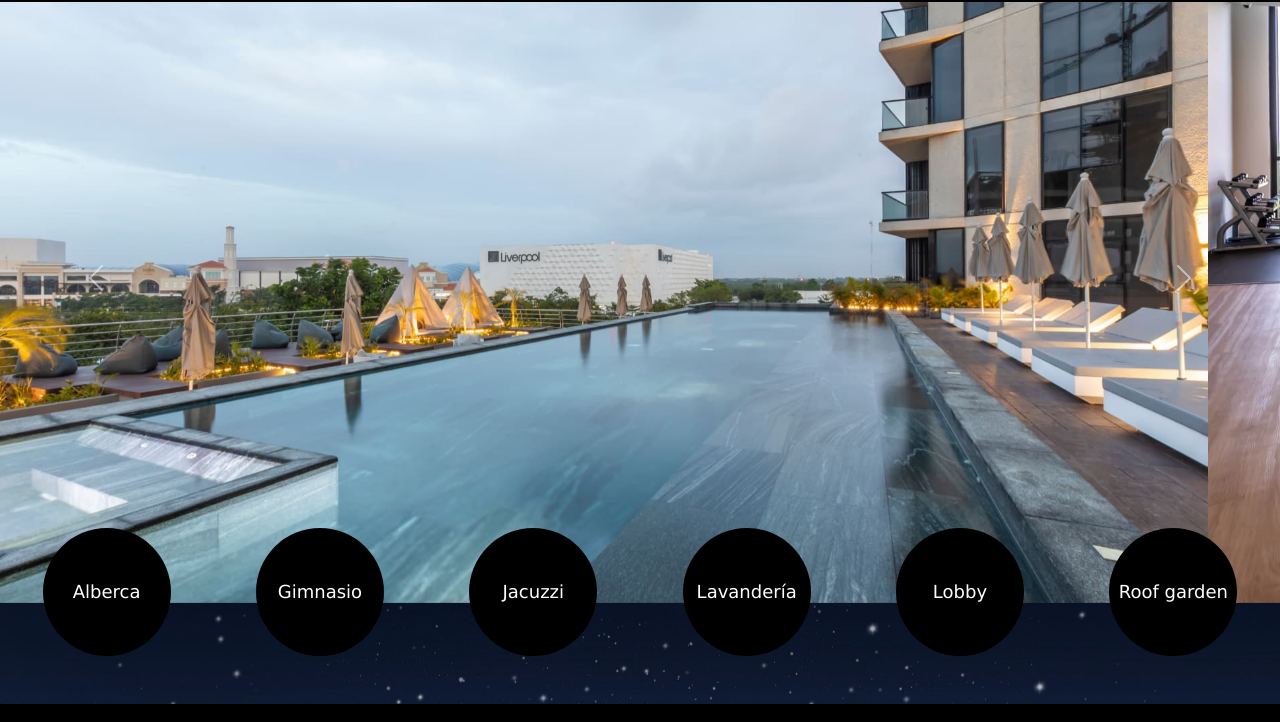
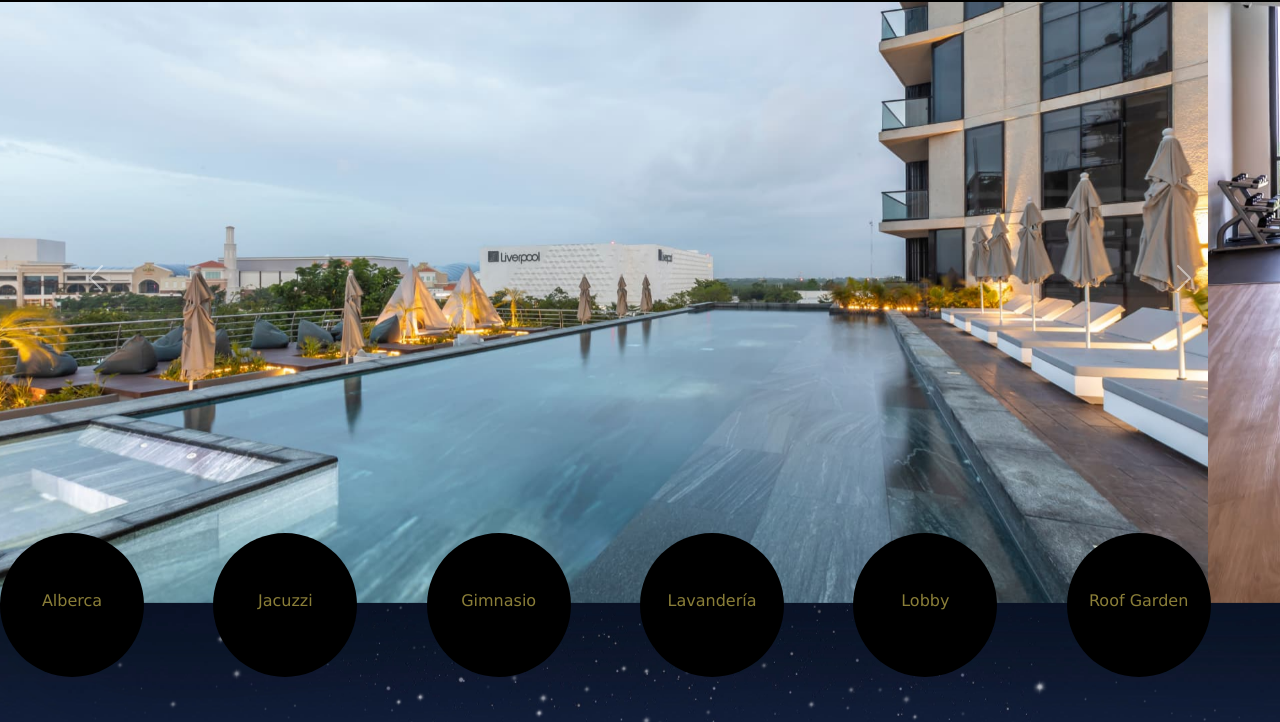
Before and after one commit to maiExe/Proyecto-Final, a plain HTML site: page pages/amenidades.html in a window 1280 px wide. Shown: the part 78-800 px from the top of the page. Drawn offline with nearby package versions, Linux system fonts and the light colour scheme.

Commit message:
cambie el layout de la pagina usando bootstrap

```diff
--- a/pages/amenidades.html
+++ b/pages/amenidades.html
@@ -22,7 +22,8 @@
             <a class="navbar-brand" href="../index.html">
                 <img src="../assets/logo-navbar.png" class="logo-navbar" alt="logo barra navegacion">
             </a>
-        <button class="navbar-toggler" type="button" data-bs-toggle="collapse" data-bs-target="#navbarNavAltMarkup" aria-controls="navbarNavAltMarkup" aria-expanded="false" aria-label="Toggle navigation">
+            <button class="navbar-toggler" type="button" data-bs-toggle="collapse" data-bs-target="#navbarNavAltMarkup"
+                aria-controls="navbarNavAltMarkup" aria-expanded="false" aria-label="Toggle navigation">
                 <span class="navbar-toggler-icon"></span>
             </button>
             <div class="collapse navbar-collapse bg-black" id="navbarNavAltMarkup">
@@ -79,42 +80,40 @@
 
         <!-- CAROUSEL -->
 
-        <div class="amenidades-options">
-            <section class="amenidades-list">
+        <div class="container-fluid text-center bs-amenidades-options">
 
-                <div class="amenidades-item">
-                    <span class="amenidades-txt" id="titles">Alberca</span>
+            <!-- Three columns of text below the carousel -->
+            <div class="row bs-items-cont">
+                <div class="col-lg-2 col-xl-2 bs-crcl">
+                    <div class="bg-black p-3 bs-item"><p class="titles bs-items-txt">Alberca</p></div>
+                </div>
+                <div class="col-lg-2 col-xl-2 bs-crcl">
+                    <div class="bg-black p-3 bs-item"><p class="titles bs-items-txt">Jacuzzi</p></div>
+                </div>
+                <div class="col-lg-2 col-xl-2 bs-crcl">
+                    <div class="bg-black p-3 bs-item"><p class="titles bs-items-txt">Gimnasio</p></div>
+                </div>
+                <div class="col-lg-2 col-xl-2 bs-crcl">
+                    <div class="bg-black p-3 bs-item"><p class="titles bs-items-txt">Lavandería</p></div>
+                </div>
+                <div class="col-lg-2 col-xl-2 bs-crcl">
+                    <div class="bg-black p-3 bs-item"><p class="titles bs-items-txt">Lobby</p></div>
+                </div>
+                <div class="col-lg-2 col-xl-2 bs-crcl">
+                    <div class="bg-black p-3 bs-item"><p class="titles bs-items-txt">Roof Garden</p></div>
+                </div>
+            </div><!-- /.row -->
         </div>
 
-                <div class="amenidades-item">
-                    <span class="amenidades-txt" id="titles">Gimnasio</span>
-                </div>
-
-                <div class="amenidades-item">
-                    <span class="amenidades-txt" id="titles">Jacuzzi</span>
-                </div>
-
-                <div class="amenidades-item">
-                    <span class="amenidades-txt" id="titles">Lavandería</span>
-                </div>
-
-                <div class="amenidades-item">
-                    <span class="amenidades-txt" id="titles">Lobby</span>
-                </div>
-
-                <div class="amenidades-item">
-                    <span class="amenidades-txt" id="titles">Roof garden</span>
-                </div>
-
-            </section>
+        <div class="container-fluid">
             <div class="content-wrapper bg-black p-5 mt-5">
                 <div class="title-wrapper text-center">
-                    <h2 class="global__subtitle" id="titles">ETERNALLY <b>ENJOYABLE</b></h2>
+                    <h2 class="global__subtitle titles">ETERNALLY <b>ENJOYABLE</b></h2>
                 </div>
                 <hr class="global__line container-fluid">
 
                 <div class="text-wrapper">
-                    <p class="global__paragraph m-5 text-center text-white" id="descripcion-amenidad">Descubre la
+                    <p class="global__paragraph m-5 text-center text-white fs-3">Descubre la
                         <b>EXCEPCIONALIDAD</b> de nuestro complejo y disfruta de sus <b>AMENIDADES</b> </p>
                 </div>
             </div>
--- a/styles/styles.css
+++ b/styles/styles.css
@@ -101,6 +101,11 @@ b {
 
 /* -- AMENIDADES -- */
 
+ .bs-amenidades-items {
+    width: 200px;
+    background-color: black;
+}
+
 .descripcion-amenidad {
     color: #fff;
 }
@@ -173,43 +178,6 @@ b {
     height: 400px;
 }
 
-.amenidades-options {
-    position: relative;
-    color: white;
-    top: -60px;
-    padding-top: 30px;
-}
-
-
-.amenidades-list {
-    display: grid;
-    grid-template-columns: 1fr;
-    grid-template-rows: auto auto auto auto auto auto auto;
-}
-
-.amenidades-item {
-    grid-area: "amenidades-items";
-    height: 50px;
-    display: flex;
-    align-items: center;
-    background-color: black;
-}
-
-.amenidades-txt {
-    text-align: center;
-    font-size: 14px;
-    margin-left: 20px;
-}
-
-.descripcion-amenidad {
-    height: 100px;
-    display: flex;
-    text-align: center;
-    justify-content: center;
-    align-items: center;
-    margin: 0 20px 50px 20px;
-}
-
 .global__line {
     background-color: white;
     height: 2px;
@@ -217,78 +185,55 @@ b {
 
 /*     ---- MEDIA QUERIES AMENIDADES ----   */
 
-@media only screen and (min-width: 820px) {
+@media only screen and (min-width: 992px) {
 
-    .amenidades-options {
-        top: -105px;
-
+    .bs-items-cont {
+        margin: 0;
     }
 
-    .amenidades-list {
-        grid-template-columns: 1fr 1fr 1fr 1fr 1fr 1fr;
-        justify-items: center;
+    .bs-amenidades-options {
+        position: relative;
+        color: white;
+        top: -100px;
+        padding-top: 30px;
     }
 
-    .amenidades-item {
-        display: flex;
-        justify-content: center;
-        background-color: black;
+    .bs-crcl {
+        padding: 0;
+    }
+
+    .bs-item {
+        height: 9rem;
+        width: 9rem;
         border-radius: 100px;
     }
 
-    .amenidades-txt {
-        margin: 0;
-        padding: 5px;
-    }
-
-}
-
-@media only screen and (min-width: 820px) {
-
-    .amenidades-item {
-        height: 7rem;
-        width: 7rem;
-    }
-
-    #descripcion-amenidad {
-        font-size: 20px;
-    }
-
-    .amenidades-txt {
-        font-size: 16px;
+    .bs-items-txt {
+        line-height: 6.5em;
     }
 
 }
 
 
-@media only screen and (min-width: 1000px) {
+@media only screen and (min-width: 1200px) {
 
-    .amenidades-item {
-        height: 8rem;
-        width: 8rem;
+    .bs-items-cont {
+        margin: 0;
     }
 
-    #descripcion-amenidad {
-        font-size: 26px;
+    .bs-item {
+        height: 9rem;
+        width: 9rem;
+        border-radius: 100px;
     }
 
-    .amenidades-txt {
-        font-size: 18px;
+    .bs-crcl {
+        padding: 0;
     }
 
-}
-
-@media only screen and (min-width: 1300px) {
-
-    .amenidades-item {
-        height: 9rem;
-        width: 9rem;
+    .bs-items-txt {
+        line-height: 6.5em;
     }
-
-    .amenidades-txt {
-        font-size: 20px;
-    }
-
 }
 
 /* -- AQUI VAN ESTILOS DEPARTAMENTOS.HTML -- */
```
Lines whose indentation alone changed are shown as unchanged.
